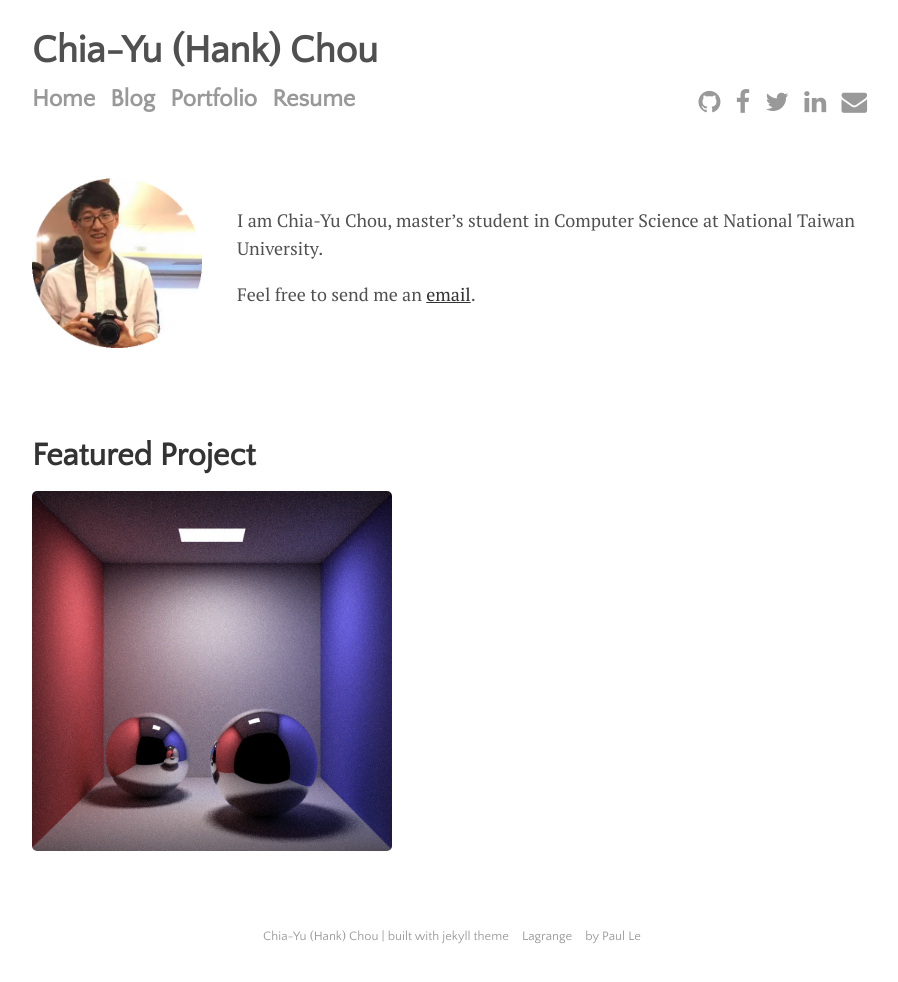
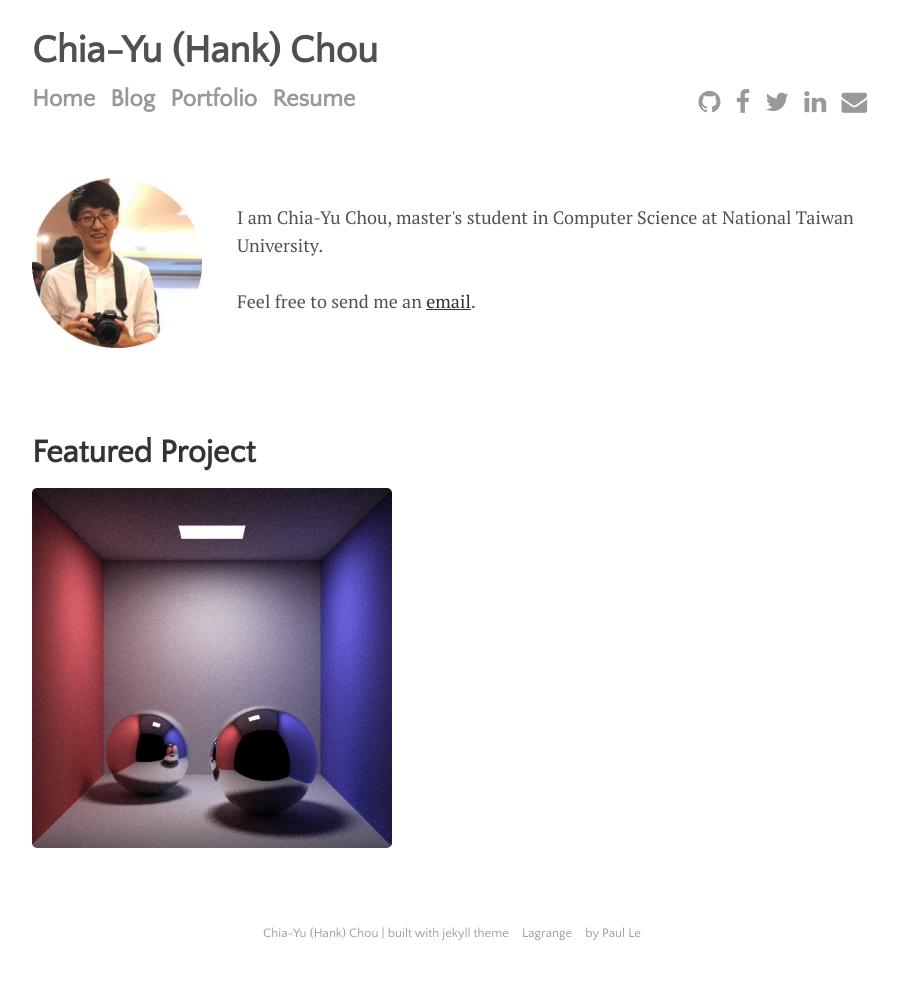
Before and after one commit to xh5a5n6k6/xh5a5n6k6.github.io, a Jekyll site: the page built from index.md, in a window 1280 px wide. Shown: the whole page, without its empty margins (188-1086 px from the left). Built offline with Jekyll 4.4.1, drawn with Linux system fonts in a browser that asks for light colours.

```diff
--- a/index.md
+++ b/index.md
@@ -3,9 +3,10 @@ layout: default
 title: Home
 ---
 
-<img align="left" src="./assets/img/photo.png" width="170px"> <br/> &nbsp;&nbsp;&nbsp;&nbsp;&nbsp;&nbsp;&nbsp;&nbsp;I am Chia-Yu Chou, master's student in Computer Science at National Taiwan &nbsp;&nbsp;&nbsp;&nbsp;&nbsp;&nbsp;&nbsp;&nbsp;University. <br/>
-
-&nbsp;&nbsp;&nbsp;&nbsp;&nbsp;&nbsp;&nbsp;&nbsp;Feel free to send me an <a href="mailto:xh5a5n6k6@gmail.com">email</a>.<br/><br/><br/><br/><br/>
+<img align="left" src="./assets/img/photo.png" width="170px">
+<ul style="padding-left: 205px; padding-top: 25px;">
+    I am Chia-Yu Chou, master's student in Computer Science at National Taiwan University. <br/><br/> Feel free to send me an <a href="mailto:xh5a5n6k6@gmail.com">email</a>.<br/>
+</ul><br/><br/><br/>
 
 <h1>Featured Project</h1>
 <a href="https://github.com/xh5a5n6k6/cadise/"><img src="./assets/img/cornell-box-sphere-global-64.jpg" width="360px"></a>
```
